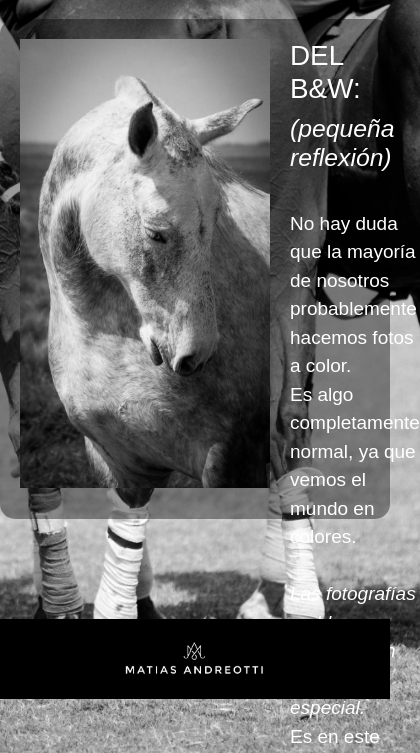
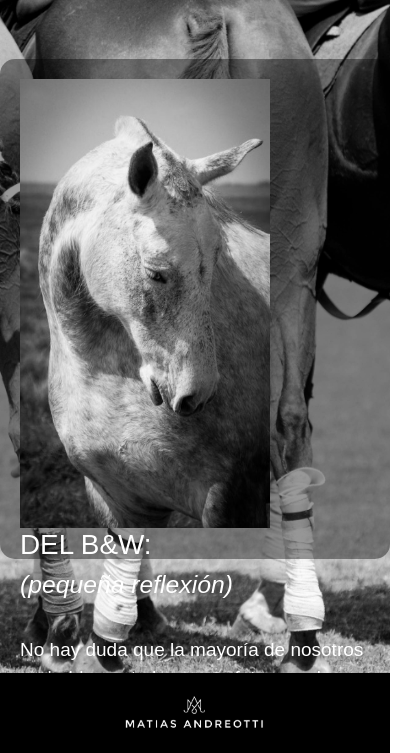
Before and after one commit to matiasandreotti/segunda_entrega, a plain HTML site: page index.html in a window 390 px wide. Shown: the part 91-844 px from the top of the page, 420 px wide, since content can reach past the window. Drawn offline with nearby package versions, Linux system fonts and the light colour scheme; a web font is replaced by a local one.

Commit message:
tercer prueba responsive

```diff
--- a/css/style.css
+++ b/css/style.css
@@ -139,10 +139,21 @@ main {
   height: 500px;
   background-color: rgba(0, 0, 0, 0.4);
   border-radius: 15px;
-  margin-top: 20px;
+  margin-top: 60px;
   display: grid;
   grid: auto / 1fr 2fr;
   column-gap: 20px;
+}
+
+@media screen and (max-width: 480px) {
+  .contenido {
+    grid-template-columns: 1fr;
+    color: red;
+  }
+  .contenedor-centrodepagina {
+    grid-template-columns: 1fr;
+    color: red;
+  }
 }
 
 .contenedor-centrodepagina:hover {
@@ -201,10 +212,10 @@ main {
   background-color: black;
   height: 80px;
   width: 100%;
-  top: 0;
-  left: 0;
   display: flex;
   margin-bottom: 0;
+  position: absolute;
+  bottom: 0;
 }
 
 .fotofirmafooter {
```
